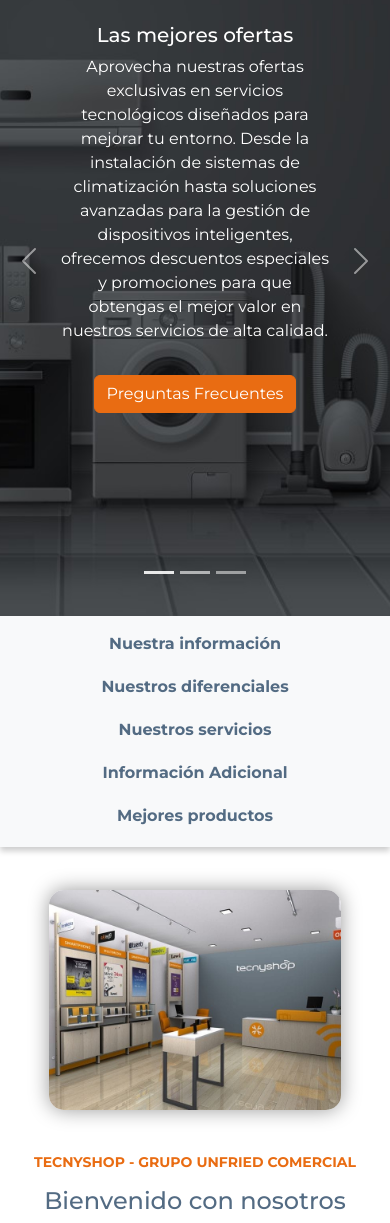
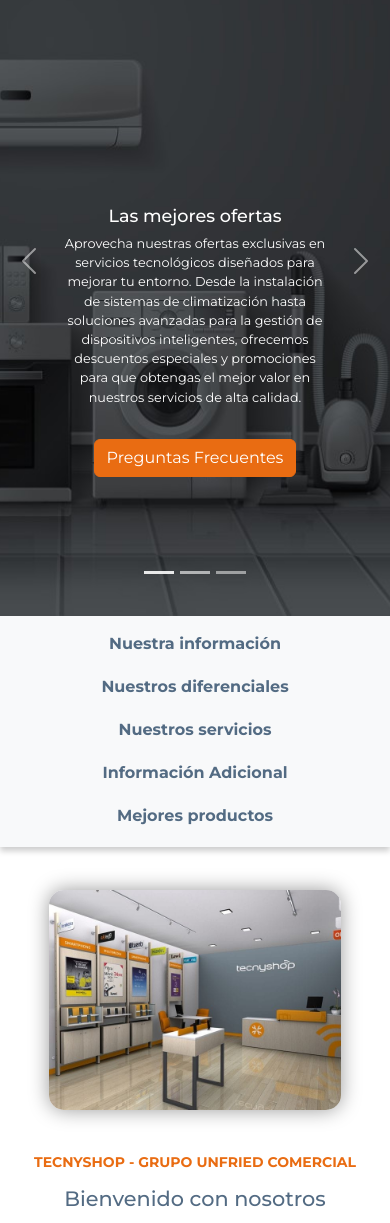
Before and after one commit to S0B9A/TecnyShopWebSite-Version2-Bootstrap, a plain HTML site: page index.html in a window 390 px wide. Shown: the part 93-1316 px from the top of the page. Drawn offline with nearby package versions, Linux system fonts and the light colour scheme.

Commit message:
nuevos detalles al responsivo de la pagina de inicio

```diff
--- a/css/StyleInicio.css
+++ b/css/StyleInicio.css
@@ -1,34 +1,56 @@
-
 /*----------Estilo del carousel----------*/
 
 .carousel-inner img {
-    height: 84vh; /* Ajusta la altura según tus necesidades */
-    object-fit: cover; /* Mantiene la proporción de la imagen */
+    height: 84vh;
+    /* Ajusta la altura según tus necesidades */
+    object-fit: cover;
+    /* Mantiene la proporción de la imagen */
 }
 
 .carousel-caption {
-    bottom: 23%; /* Ajusta este valor para mover el contenido hacia arriba o hacia abajo */
+    bottom: 23%;
+    /* Ajusta este valor para mover el contenido hacia arriba o hacia abajo */
 }
 
 .btn-orange {
-    background-color: #E96C12; /* Un tono más oscuro para el hover */
+    background-color: #E96C12;
+    /* Un tono más oscuro para el hover */
     border-color: #E96C12;
     color: white;
     text-transform: capitalize;
 }
 
 .btn-orange:hover {
-    background-color: #E96C12; /* Un tono más oscuro para el hover */
+    background-color: #E96C12;
+    /* Un tono más oscuro para el hover */
     border-color: #E96C12;
     transition: all 250ms ease;
     font-weight: bold;
     color: white;
 }
 
+/* Estilos para pantallas pequeñas */
+@media (max-width: 767.98px) {
+
+    .carousel-caption {
+        bottom: 14%;
+        /* Ajusta este valor para mover el contenido hacia arriba o hacia abajo */
+    }
+
+    .carousel-caption p {
+        font-size: 0.8rem;
+    }
+
+    .carousel-caption h5 {
+        font-size: 1.1rem;
+    }
+
+}
+
 /*----------Estilo de la section about----------*/
 
 .about {
-    margin-top:  6%;
+    margin-top: 6%;
     margin-bottom: 8%;
 }
 
@@ -53,7 +75,8 @@ hr {
 }
 
 .imagen-bajada {
-    margin-top: 16%; /* Ajusta el valor según sea necesario */
+    margin-top: 16%;
+    /* Ajusta el valor según sea necesario */
 }
 
 
@@ -76,7 +99,8 @@ hr {
         margin-left: auto;
         margin-right: auto;
         width: 80%;
-        margin-top: 20px; /* Ajusta según sea necesario */
+        margin-top: 20px;
+        /* Ajusta según sea necesario */
         margin-bottom: 40px;
 
     }
@@ -86,11 +110,11 @@ hr {
     }
 
     .about-text h2 {
-        font-size: 1.5rem;
+        font-size: 1.3rem;
     }
 
     .about-text p {
-        font-size: 1rem;
+        font-size: 0.9rem;
     }
 
     .btn-orange {
@@ -100,7 +124,7 @@ hr {
 
 /*----------Estilo de la section diferenciales----------*/
 
-.diferenciales{
+.diferenciales {
     background-color: #e3e3e3;
 }
 
@@ -111,7 +135,7 @@ hr {
     font-weight: bold;
 }
 
-.titulo-diferencial{
+.titulo-diferencial {
     margin-bottom: 3%;
 }
 
```
